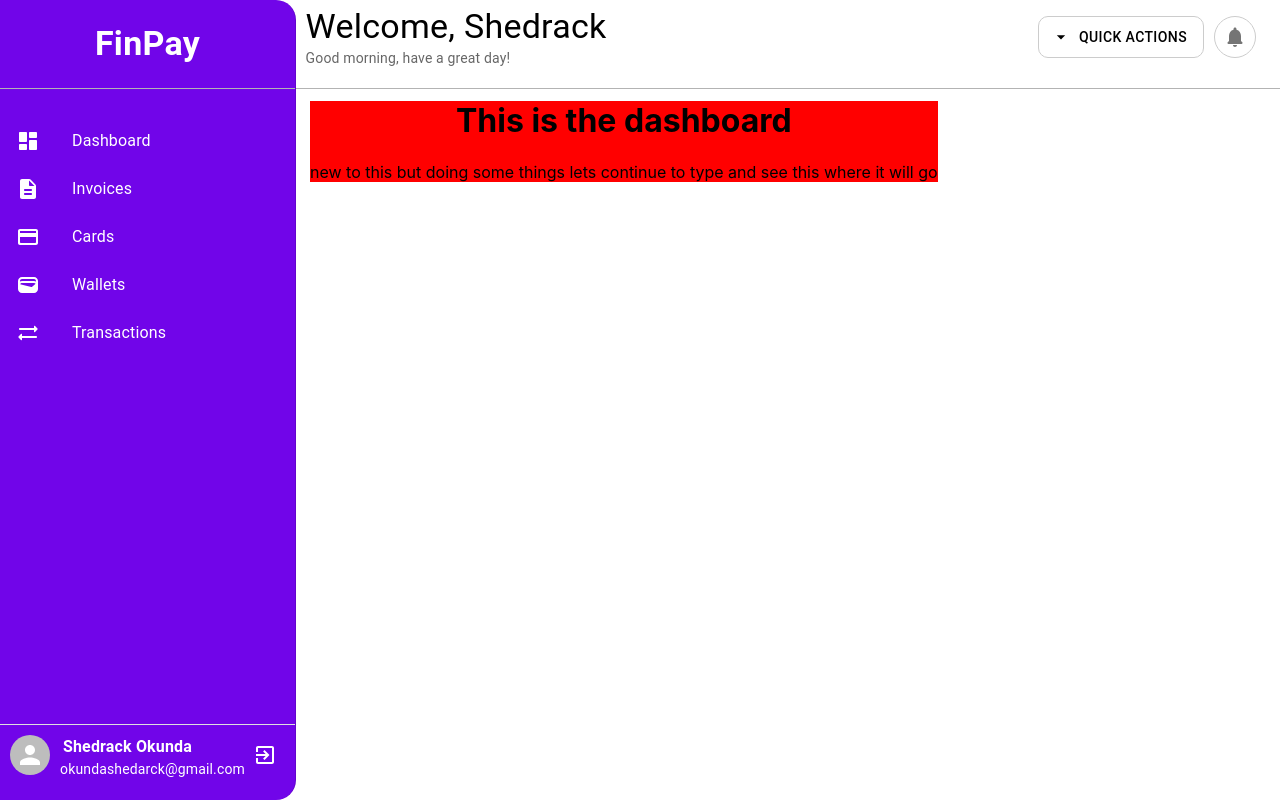
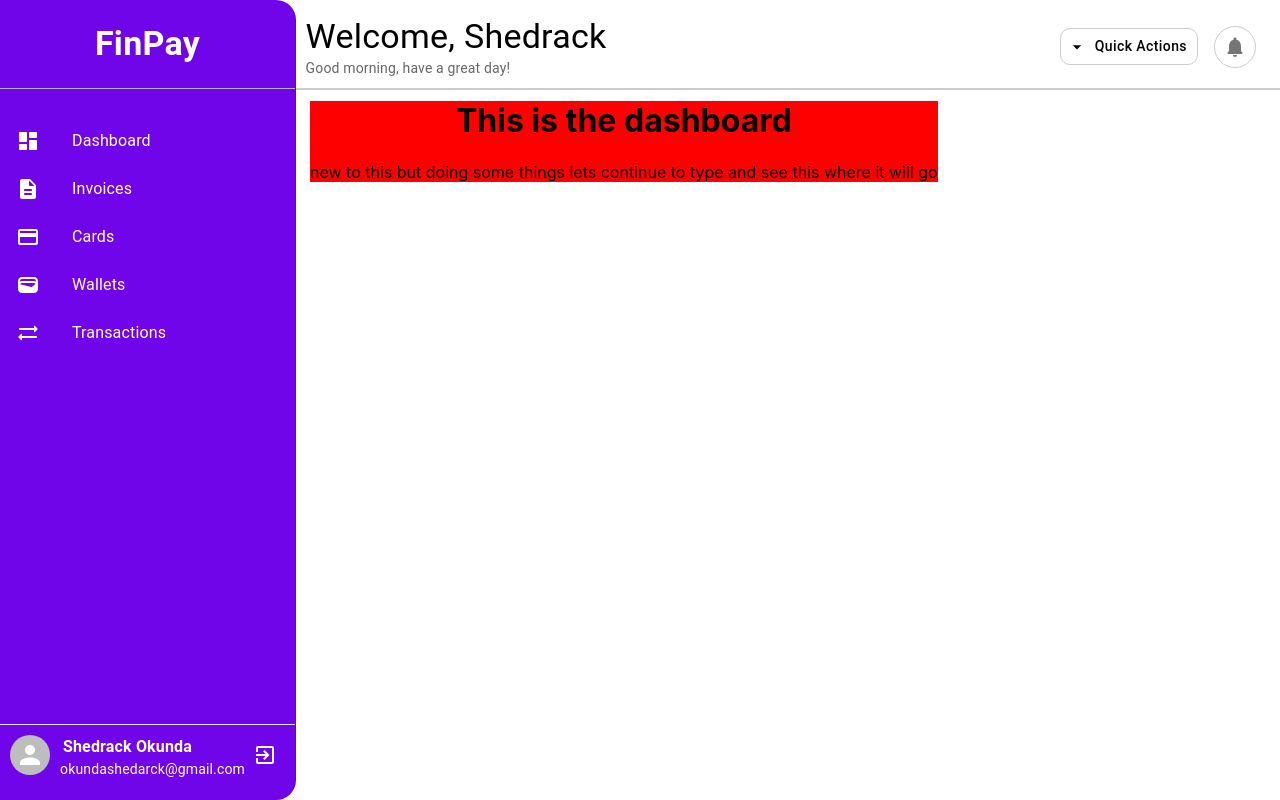
Before and after one commit to shedrack-okunda/Payment-Solution, a React (Create React App) app: page / in a window 1280 px wide. Built offline with nearby package versions, Linux system fonts and the light colour scheme; the HTML template or start-up script is replaced by a standard one.

Commit message:
minified the code by simplifying the quick action button

```diff
--- a/src/layout/Navbar.js
+++ b/src/layout/Navbar.js
@@ -7,7 +7,6 @@ import {
   Button,
   Menu,
   MenuItem,
-  Divider,
   Box,
 } from "@mui/material";
 import NotificationsRoundedIcon from "@mui/icons-material/NotificationsRounded";
@@ -18,8 +17,14 @@ import {
   AutorenewRounded,
   RocketLaunchRounded,
 } from "@mui/icons-material";
-import MenuIcon from "@mui/icons-material/Menu";
 import { useLocation } from "react-router";
+
+const actions = [
+  { icon: <RocketLaunchRounded />, text: "Send Money" },
+  { icon: <SyncAltRoundedIcon />, text: "Fund Wallet" },
+  { icon: <AutorenewRounded />, text: "Convert Funds" },
+  { icon: <DescriptionRoundedIcon />, text: "Create new invoice" },
+];
 
 const Navbar = ({ onSidebarToggle }) => {
   const [anchorEl, setAnchorEl] = useState(null);
@@ -69,73 +74,49 @@ const Navbar = ({ onSidebarToggle }) => {
           width: { xs: "100%", md: "78vw" },
         }}
       >
-        <Toolbar sx={{ mt: "5px" }} style={{ justifyContent: "space-between" }}>
-          <IconButton
-            edge="start"
-            aria-label="menu"
-            onClick={onSidebarToggle}
-            sx={{ display: { xs: "inline-flex", md: "none" } }}
-          >
-            <MenuIcon />
-          </IconButton>
-
+        <Toolbar
+          sx={{ p: 1.2, mt: "5px", borderBottom: "2px solid #ccc" }}
+          style={{ justifyContent: "space-between" }}
+        >
           <Box>
-            <Typography variant="h4" component="div" sx={{ flexGrow: 1 }}>
-              {title}
-            </Typography>
+            <Typography variant="h4">{title}</Typography>
             <Typography variant="body2" color="textSecondary">
               {subtitle}
             </Typography>
           </Box>
 
-          <Box display="flex" alignItems="center">
+          <Box display="flex" gap={2} alignItems="center">
             <Button
               color="inherit"
               variant="outlined"
               startIcon={<ArrowDropDown />}
               onClick={handleMenuClick}
               sx={{
+                textTransform: "none",
                 border: "1px solid #ccc",
-                padding: "8px 16px",
+                padding: "5px 10px",
                 borderRadius: "10px",
-                marginRight: "10px",
               }}
             >
               Quick Actions
             </Button>
+
             <Menu
               anchorEl={anchorEl}
               open={Boolean(anchorEl)}
               onClose={handleClose}
             >
-              <MenuItem onClick={handleClose}>
-                <RocketLaunchRounded
-                  sx={{ marginRight: "10px", color: "#7105E9" }}
-                />
-                Send Money
-              </MenuItem>
-              <Divider sx={{ backgroundColor: "#ccc", margin: "5px" }} />
-              <MenuItem onClick={handleClose}>
-                <SyncAltRoundedIcon
-                  sx={{ color: "#7105E9", marginRight: "10px" }}
-                />
-                Fund Wallet
-              </MenuItem>
-              <Divider sx={{ backgroundColor: "#ccc", margin: "5px" }} />
-              <MenuItem onClick={handleClose}>
-                {" "}
-                <AutorenewRounded
-                  sx={{ marginRight: "10px", color: "#7105E9" }}
-                />
-                Convert Funds
-              </MenuItem>
-              <Divider sx={{ backgroundColor: "#ccc", margin: "5px" }} />
-              <MenuItem sx={{ mr: "10px" }} onClick={handleClose}>
-                <DescriptionRoundedIcon
-                  sx={{ marginRight: "10px", color: "#7105E9" }}
-                />
-                Create new invoice
-              </MenuItem>
+              {actions.map((action) => (
+                <Box sx={{ p: 1 }}>
+                  <MenuItem
+                    onClick={handleClose}
+                    sx={{ borderBottom: "1px solid #ccc", gap: 1 }}
+                  >
+                    <Box sx={{ color: "#7105E9" }}>{action.icon}</Box>
+                    {action.text}
+                  </MenuItem>
+                </Box>
+              ))}
             </Menu>
 
             <IconButton sx={{ border: "1px solid #ccc", borderRadius: "50%" }}>
@@ -143,7 +124,6 @@ const Navbar = ({ onSidebarToggle }) => {
             </IconButton>
           </Box>
         </Toolbar>
-        <Divider sx={{ mt: "19px", backgroundColor: "#ccc" }} />
       </AppBar>
     </>
   );
```
